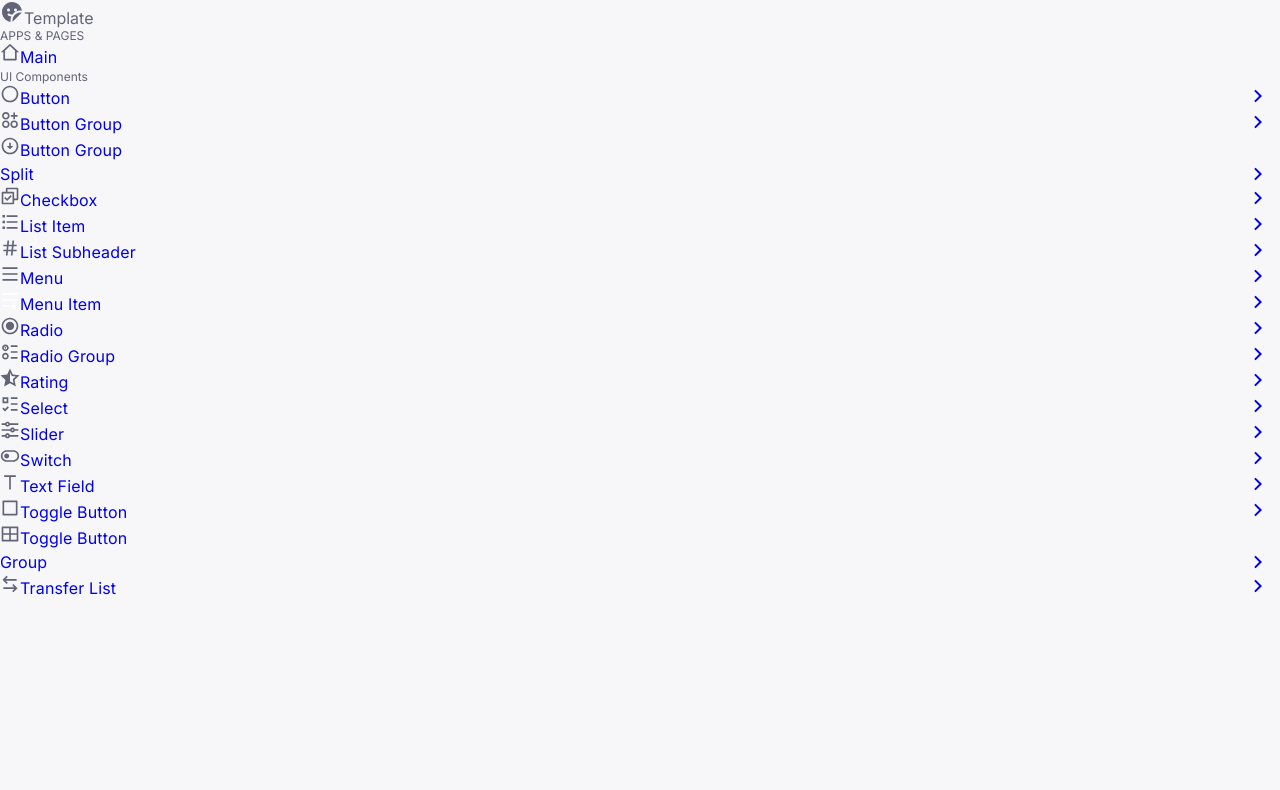
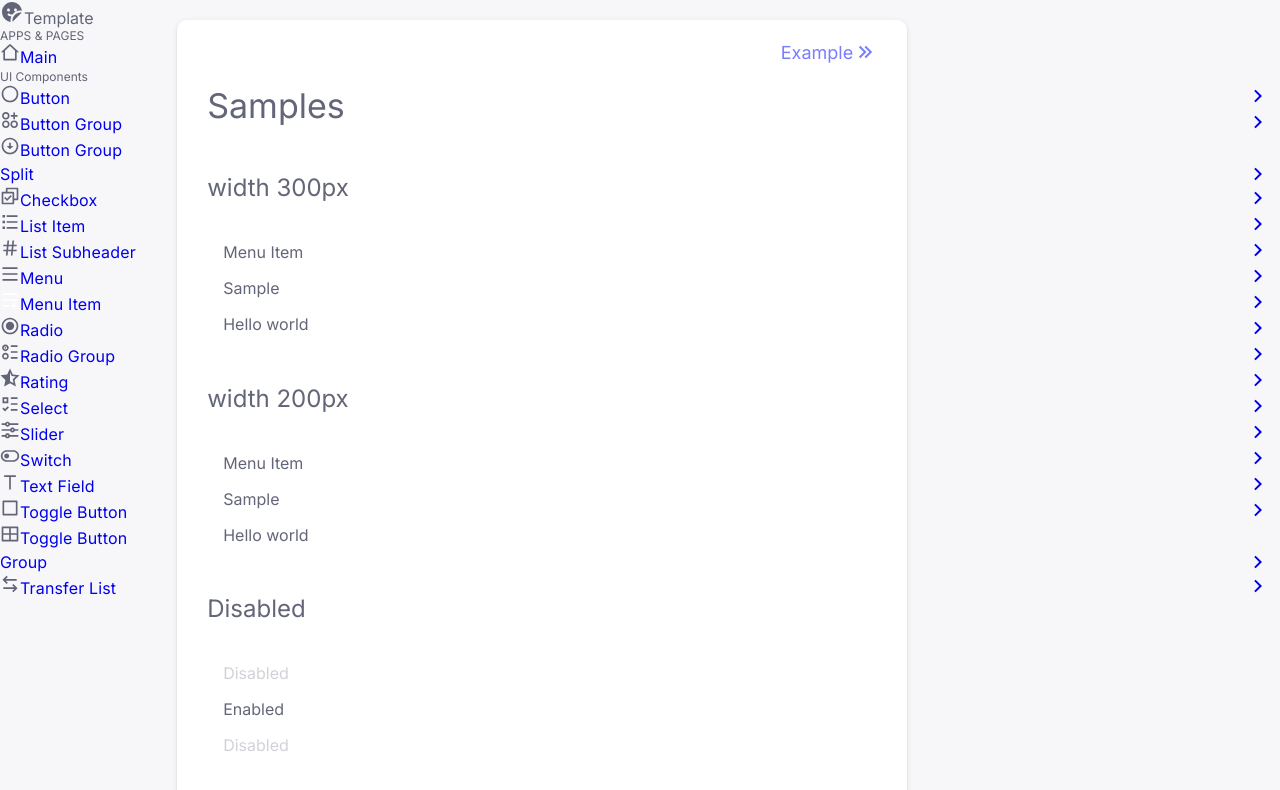
Before and after one commit to HaJaehyeong/template, a Next.js app: page /how-to-use/menu-item in a window 1280 px wide. Shown: the top 790 px of the page. Built offline with nearby package versions, Linux system fonts and the light colour scheme.

Commit message:
add sample, example: Menu Item

```diff
--- a/src/app/(sample)/how-to-use/(ui-components)/menu-item/_components/menu-item-example/menu-item-example.tsx
+++ b/src/app/(sample)/how-to-use/(ui-components)/menu-item/_components/menu-item-example/menu-item-example.tsx
@@ -1,32 +1,56 @@
 'use client';
-import ExampleContent from '../../../_components/example-content/example-content';
+import Link from 'next/link';
 import PropsTable from '../../../_components/props-table/props-table';
 
-const CheckboxProps = [
+const MenuItemProps = [
+  {
+    Name: 'children',
+    Type: 'React.ReactNode',
+    Default: '-',
+    Description: 'Item에 표시될 이름',
+  },
   {
     Name: 'value',
-    Type: 'string | React.ReactNode',
+    Type: 'string | number',
     Default: '-',
-    Description: '버튼에 표시할 값',
+    Description: 'item(<option>)이 가지고 있는 값',
+  },
+  {
+    Name: 'disabled',
+    Type: 'boolean',
+    Default: 'false',
+    Description: '해당 Item의 disabled 유무',
+  },
+  {
+    Name: 'onClick',
+    Type: '() => void',
+    Default: '-',
+    Description: '해당 Item을 클릭하면 실행될 callback 함수',
+  },
+  {
+    Name: 'onClose',
+    Type: '() => void',
+    Default: '-',
+    Description: '해당 Item이 닫힐 때 실행될 callback 함수',
   },
 ];
 
 const comment = `
-  없음!!
+  - Menu의 Item! 개별로 사용하지 않음.
+  - Menu, Button Group Split Component와 함께 사용
 `;
 
-const CheckboxExample: React.FC = () => {
+const MenuItemExample: React.FC = () => {
   return (
     <>
-      <h4>Example</h4>
-      <ExampleContent title="" code={``} result={''} />
+      <h4>Example Usage</h4>
+      <span>
+        ※ 개별로 사용되지 않는 컴포넌트이므로 <Link href={'/how-to-use/button-group-split'}>ButtonGroupSplit</Link>{' '}
+        Component와 <Link href={'/how-to-use/menu'}>Menu</Link> Component를 참고하세요.
+      </span>
 
       <h4>Props</h4>
-      <PropsTable datas={CheckboxProps} />
-
-      <hr />
-
-      <h4>Example Usage</h4>
+      <PropsTable datas={MenuItemProps} />
 
       <hr />
       <h4>Comment</h4>
@@ -35,4 +59,4 @@ const CheckboxExample: React.FC = () => {
   );
 };
 
-export default CheckboxExample;
+export default MenuItemExample;
--- a/src/app/(sample)/how-to-use/(ui-components)/menu-item/_components/menu-item-sample/menu-item-sample.tsx
+++ b/src/app/(sample)/how-to-use/(ui-components)/menu-item/_components/menu-item-sample/menu-item-sample.tsx
@@ -1,18 +1,30 @@
-import UiButton from '@/ui/button/button';
+import UiMenuItem from '@/ui/menu-item/menu-item';
 import { memo } from 'react';
-import styles from './menu-item-sample.module.scss';
 
 const MenuItemSample: React.FC = () => {
   return (
     <>
       <div>
-        <h4>Variant</h4>
-        <h5>Contained (Default)</h5>
-        <div className={styles.variant}>
-          <div className={styles.item}>
-            <UiButton value="Button" />
-            <label>Default</label>
-          </div>
+        <h4>Samples</h4>
+        <h5>width 300px</h5>
+        <div style={{ width: '300px' }}>
+          <UiMenuItem>Menu Item</UiMenuItem>
+          <UiMenuItem>Sample</UiMenuItem>
+          <UiMenuItem>Hello world</UiMenuItem>
+        </div>
+
+        <h5>width 200px</h5>
+        <div style={{ width: '200px' }}>
+          <UiMenuItem>Menu Item</UiMenuItem>
+          <UiMenuItem>Sample</UiMenuItem>
+          <UiMenuItem>Hello world</UiMenuItem>
+        </div>
+
+        <h5>Disabled</h5>
+        <div style={{ width: '200px' }}>
+          <UiMenuItem disabled>Disabled</UiMenuItem>
+          <UiMenuItem>Enabled</UiMenuItem>
+          <UiMenuItem disabled>Disabled</UiMenuItem>
         </div>
       </div>
     </>
--- a/src/app/(sample)/how-to-use/(ui-components)/menu-item/page.tsx
+++ b/src/app/(sample)/how-to-use/(ui-components)/menu-item/page.tsx
@@ -1,5 +1,13 @@
+import UiComponentsWrapper from '../_components/ui-components-wrapper/ui-components-wrapper';
+import MenuItemExample from './_components/menu-item-example/menu-item-example';
+import MenuItemSample from './_components/menu-item-sample/menu-item-sample';
+
 const MenuItemPage: React.FC = () => {
-  return <></>;
+  return (
+    <UiComponentsWrapper exampleChildren={<MenuItemExample />}>
+      <MenuItemSample />
+    </UiComponentsWrapper>
+  );
 };
 
 export default MenuItemPage;
```
Also changed, not shown: src/app/(sample)/how-to-use/(ui-components)/menu-item/_components/menu-item-sample/menu-item-sample.module.scss (+2 -24 lines).
